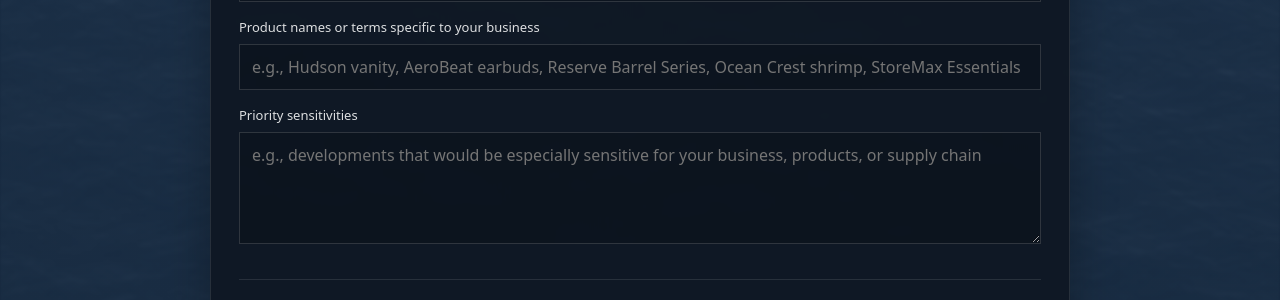
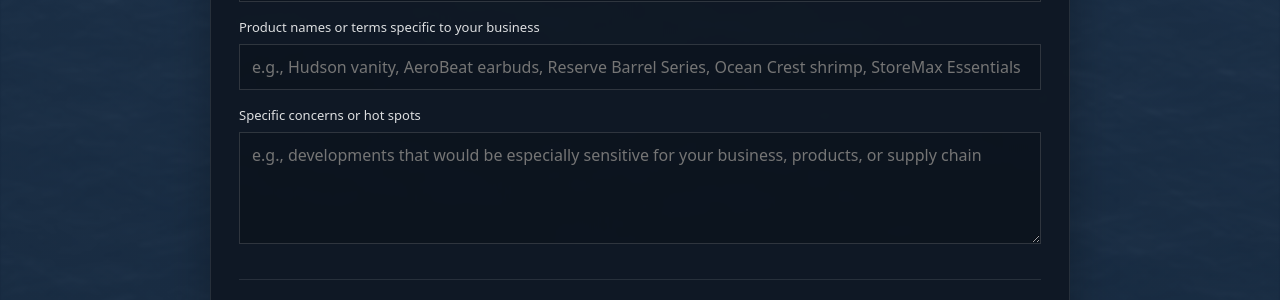
Before and after one commit to importrisk/import-risk-intelligence-site, a Jekyll site: the page built from client-profile.html, in a window 1280 px wide and 900 px high, scrolled down 1456 px. Shown: the part 154-454 px from the top of the window. Built offline with Jekyll 4.4.1, drawn with Linux system fonts in a browser that asks for light colours.

Commit message:
Update client-profile.html

```diff
--- a/client-profile.html
+++ b/client-profile.html
@@ -232,7 +232,7 @@
             </div>
 
             <div class="cp-row">
-              <label class="cp-label" for="cp-priority-sensitivities">Priority sensitivities</label>
+              <label class="cp-label" for="cp-priority-sensitivities">Specific concerns or hot spots</label>
               <textarea
                 class="cp-textarea"
                 id="cp-priority-sensitivities"
```
